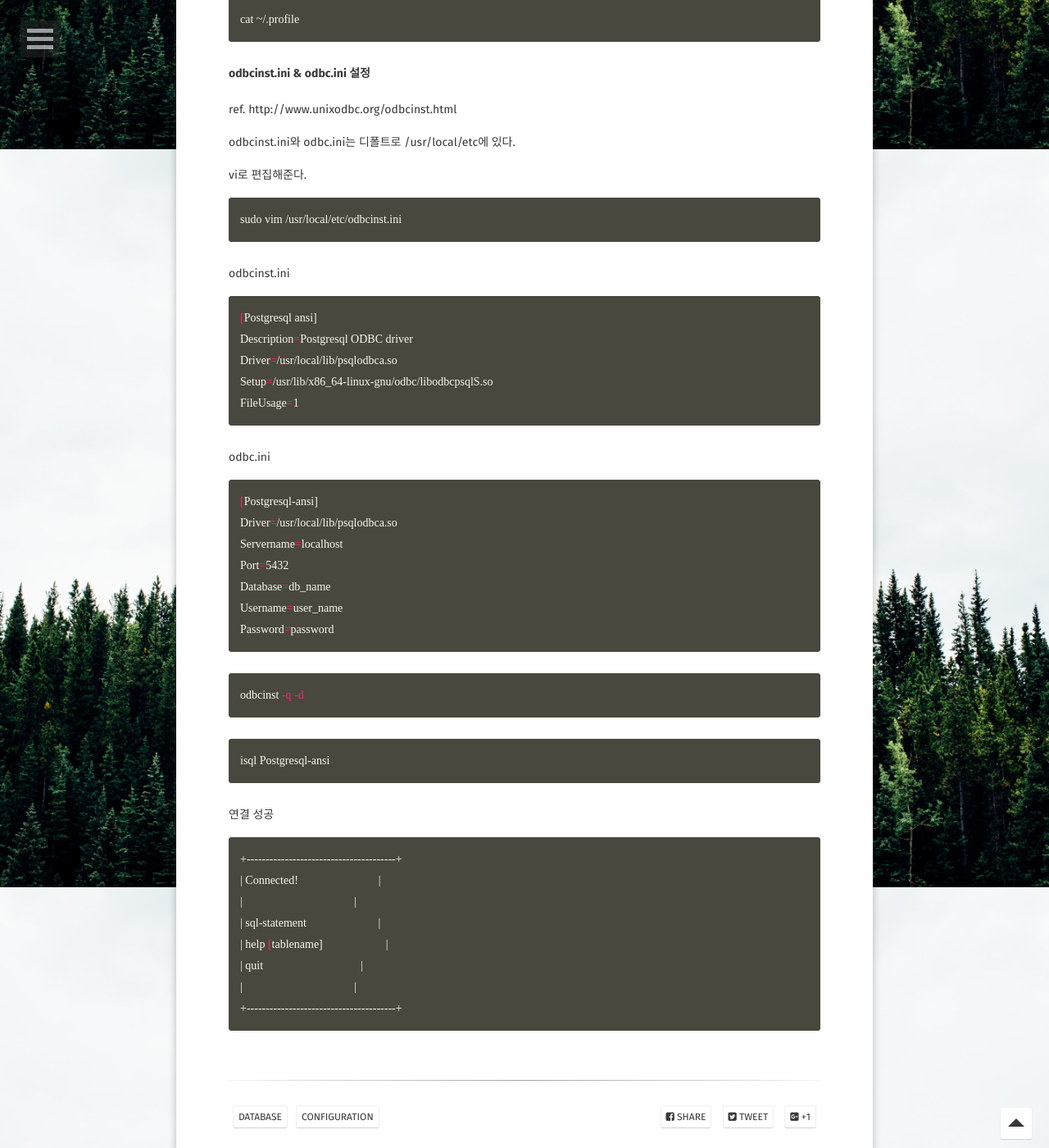
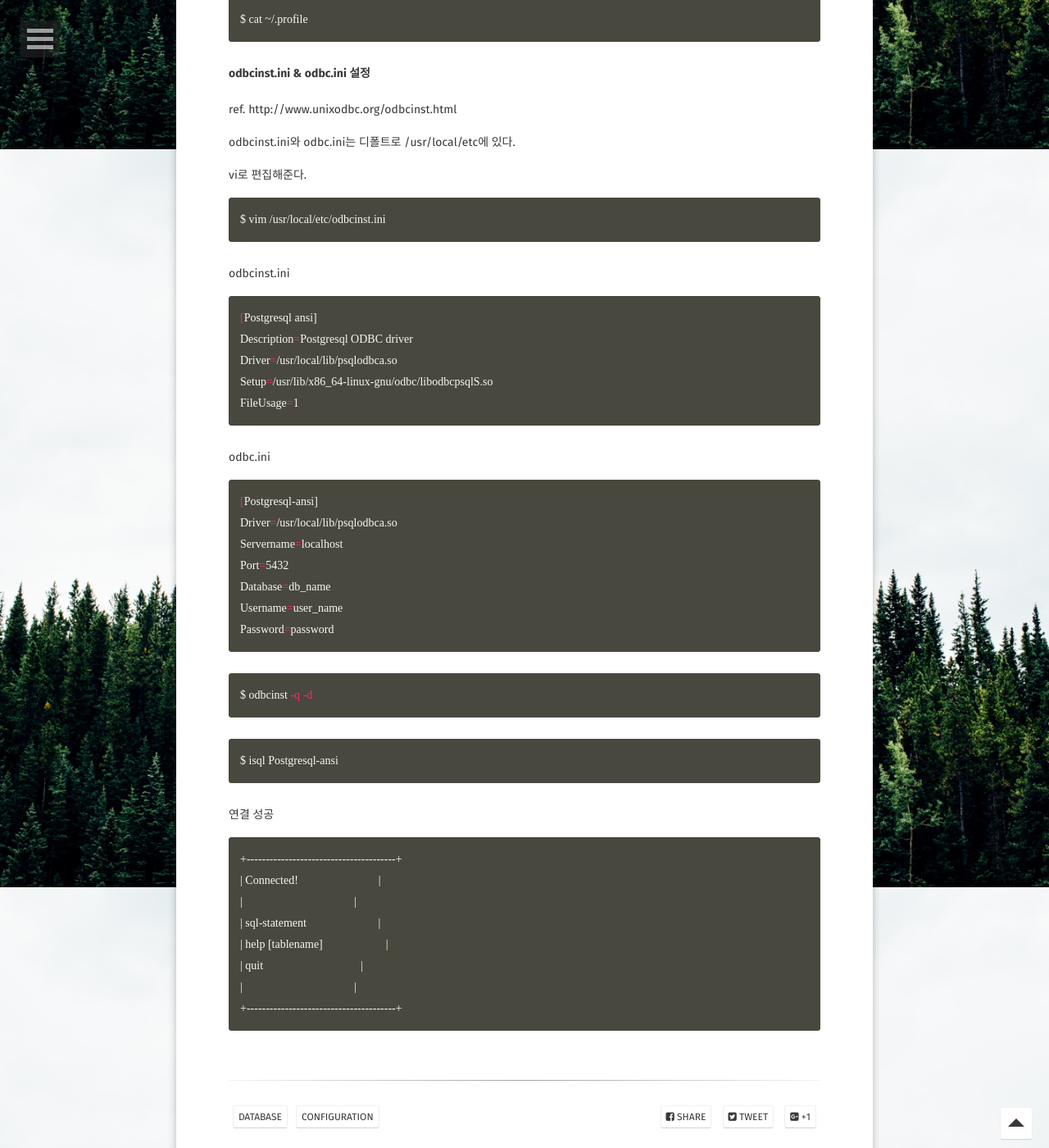
Before and after one commit to wey709/wey709.github.io, a Jekyll site: the page built from _posts/2020-08-25-psql-odbc-ubuntu.md, in a window 1280 px wide and 1400 px high, scrolled down 1618 px. Shown: the whole window at 82% size. Built offline with Jekyll 4.4.1, drawn with Linux system fonts in a browser that asks for light colours; some web fonts are replaced; comment, search, counter and statistics services are not loaded.

Commit message:
Update 2020-08-25-psql-odbc-ubuntu.md

````diff
--- a/_posts/2020-08-25-psql-odbc-ubuntu.md
+++ b/_posts/2020-08-25-psql-odbc-ubuntu.md
@@ -61,7 +61,7 @@ export ODBCINI=/usr/local/odbc.ini
 
 잘 됐는지 확인한다.
 ```shell
-cat ~/.profile
+$ cat ~/.profile
 ```
 
 #### odbcinst.ini & odbc.ini  설정
@@ -71,7 +71,7 @@ odbcinst.ini와 odbc.ini는 디폴트로 /usr/local/etc에 있다.
 
 vi로 편집해준다.
 ```shell
-sudo vim /usr/local/etc/odbcinst.ini
+$ vim /usr/local/etc/odbcinst.ini
 ```
 
 odbcinst.ini
@@ -95,16 +95,16 @@ Password=password
 ```
 
 ```shell
-odbcinst -q -d
+$ odbcinst -q -d
 ```
 
-```shell
-isql Postgresql-ansi
+```console
+$ isql Postgresql-ansi
 ```
 
 
 연결 성공
-```shell
+```console
 +---------------------------------------+
 | Connected!                            |
 |                                       |
````
